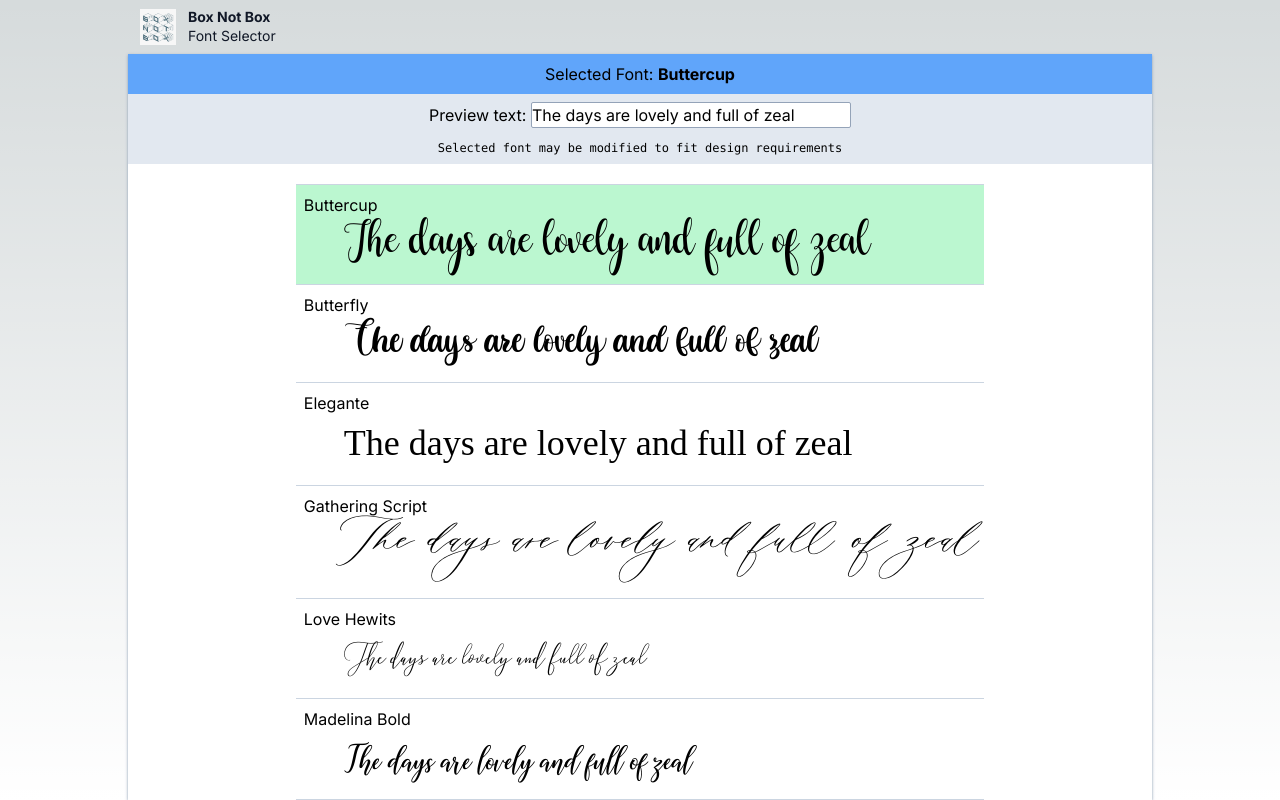
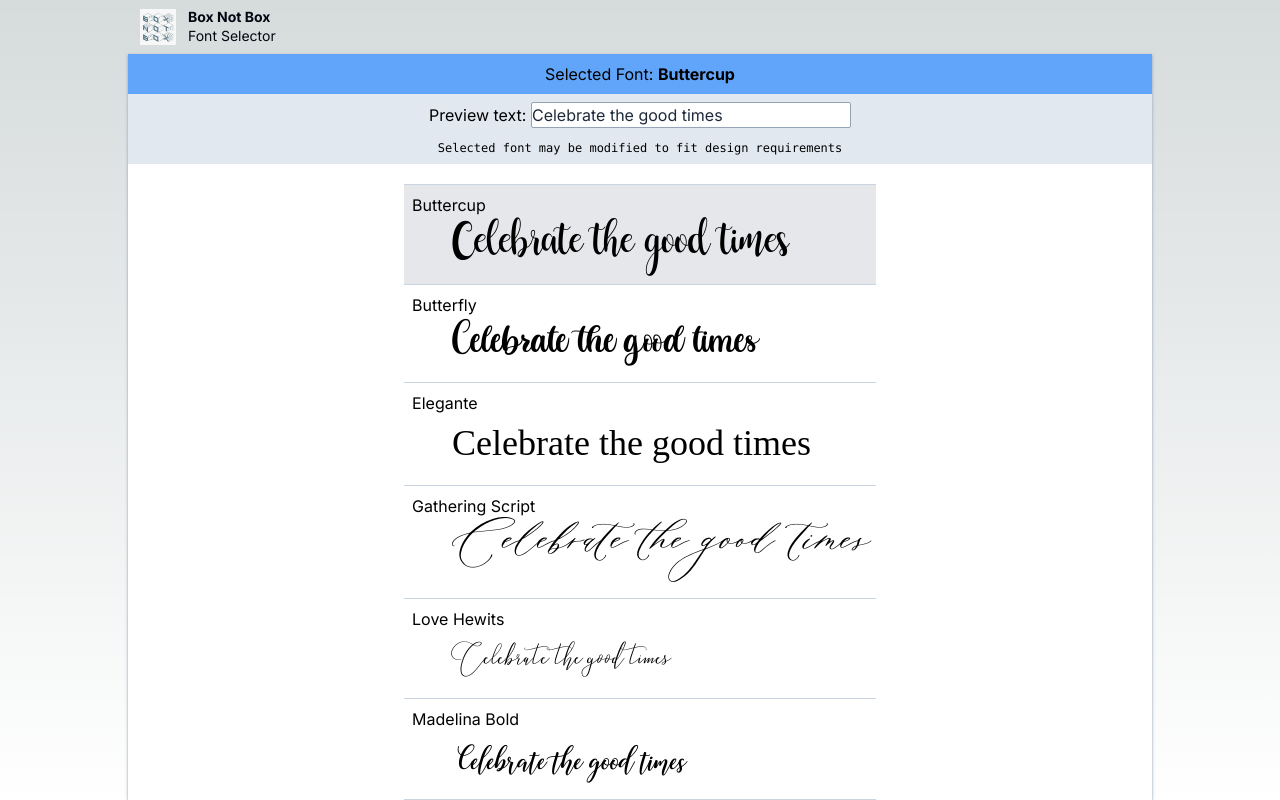
Before and after one commit to epuchmayr/fontviewer, a Next.js app: page / in a window 1280 px wide. Built offline with nearby package versions, Linux system fonts and the light colour scheme; a web font is replaced by a local one.

Commit message:
color updates, minor dark mode pass

```diff
--- a/components/App.tsx
+++ b/components/App.tsx
@@ -11,7 +11,7 @@ import PreviewText from "./PreviewText";
 export default function App() {
   const [currentView, setCurrentView] = useState(VIEWS.SELECT);
   const [textOptions, setTextOptions] = useState({
-    fontContent: "The days are lovely and full of zeal",
+    fontContent: "Celebrate the good times",
     fontSize: "3",
     fontWeight: "400",
   });
@@ -42,10 +42,10 @@ export default function App() {
 
   return (
     <div className="flex flex-col h-screen max-w-screen-lg mx-auto">
-      <header className="flex-none flex justify-between items-center py-2 px-3">
+      <header className="flex-none flex justify-between items-center py-2 px-3 dark:bg-slate-900">
         <div className="flex items-center">
           <Image src="/bnb-logo.jpg" alt="Box Not Box" width={36} height={36} />
-          <h2 className="text-sm font-bold text-gray-900 ml-3 leading-tight">
+          <h2 className="text-sm font-bold text-gray-950 ml-3 leading-tight dark:text-slate-200">
             Box Not Box
             <br />
             <span className="font-normal text-sm">Font Selector</span>
@@ -55,14 +55,14 @@ export default function App() {
 
       <section className="bg-white shadow shadow-slate-400 flex flex-col w-full h-full">
         <header className="">
-          <div className="text-center bg-blue-400 p-2">
+          <div className="text-center bg-blue-400 p-2 dark:bg-cyan-800 dark:text-slate-200">
             Selected Font: <strong>{selectedFont}</strong>
           </div>
         </header>
 
         {currentView === VIEWS.SELECT && (
           <>
-            <div className="text-center bg-slate-200 p-2">
+            <div className="p-2 text-center bg-slate-200 dark:bg-slate-800 dark:text-slate-200">
               <PreviewText
                 inputContent={textOptions.fontContent}
                 changeHandler={handleFontChange}
--- a/components/FontSelector.tsx
+++ b/components/FontSelector.tsx
@@ -4,7 +4,7 @@ import { ttfFontList } from "../constants/FontLists";
 export default function FontSelector({
   text,
   selectHandler,
-  selectedFont
+  selectedFont,
 }: {
   text: string;
   selectHandler: Function;
@@ -17,8 +17,9 @@ export default function FontSelector({
         return (
           <li
             key={key + item}
-            style={{backgroundColor: (item === selectedFont) ? 'rgb(187 247 208)' : undefined}}
-            className="min-w-[20rem] border-t border-slate-300 leading-10 px-2 pb-4 hover:bg-green-100 hover:cursor-pointer"
+            className={`${
+              item === selectedFont && "bg-gray-200"
+            } min-w-[20rem] border-t border-slate-300 leading-10 px-2 pb-4 hover:bg-gray-100 hover:cursor-pointer hover:shadow`}
             onClick={() => selectHandler(item)}
           >
             {item}
@@ -39,7 +40,7 @@ export default function FontSelector({
 
   return (
     <>
-        <ol>{generateFontList(ttfFontList)}</ol>
+      <ol>{generateFontList(ttfFontList)}</ol>
     </>
   );
 }
--- a/components/PreviewText.tsx
+++ b/components/PreviewText.tsx
@@ -11,7 +11,7 @@ export default function PreviewText({
     <label>
       Preview text:&nbsp;
       <input
-        className="border-slate-400 border rounded-sm w-80"
+        className="border-slate-400 border rounded-sm w-80 text-slate-800"
         name="fontContent"
         value={inputContent}
         onChange={changeHandler}
```
